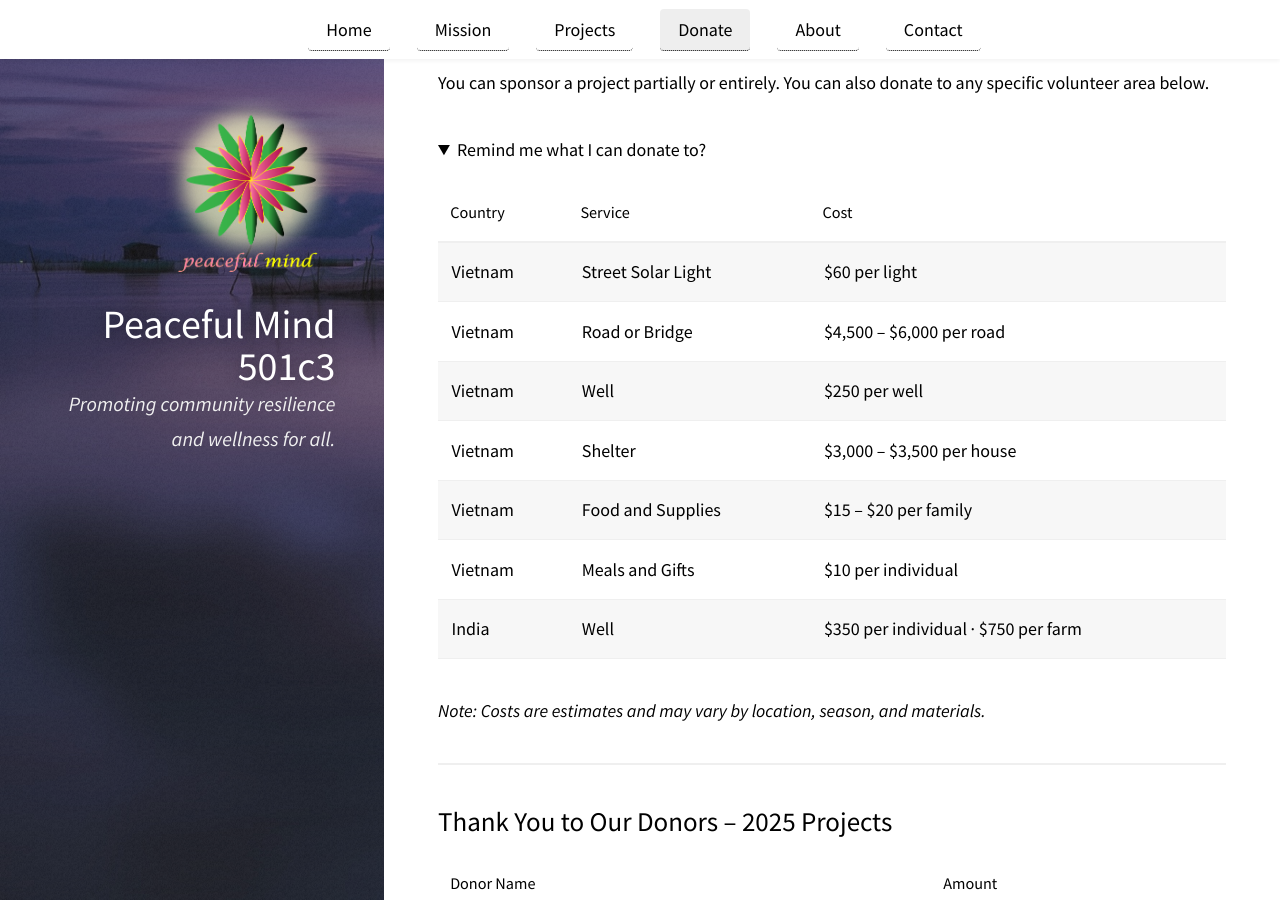
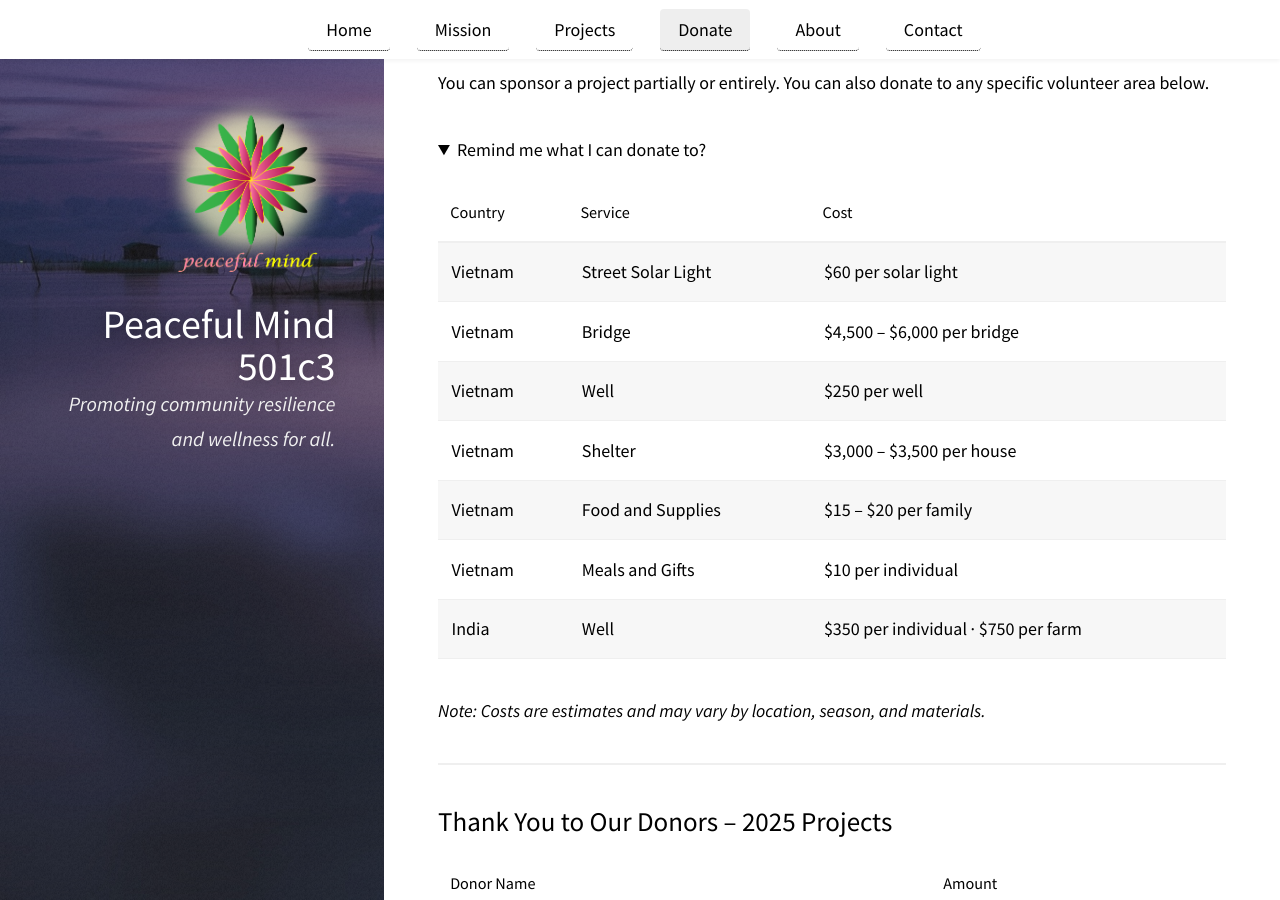
Before and after one commit to peacefulcenter/peacefulcenter.github.io, a Jekyll site: the page built from pages/donate.md, in a window 1280 px wide and 900 px high, scrolled down 805 px. Built offline with Jekyll 4.4.1, drawn with Linux system fonts in a browser that asks for light colours; our own code applies the rules of GitHub Pages for plain Markdown files.

Commit message:
Change the text in Donate page

```diff
--- a/pages/donate.md
+++ b/pages/donate.md
@@ -37,12 +37,12 @@ _Peaceful Mind 501C3 is a tax-exempt organization. Your donation is tax deductib
       <tr>
         <td>Vietnam</td>
         <td>Street Solar Light</td>
-        <td>$60 per light</td>
+        <td>$60 per solar light</td>
       </tr>
       <tr>
         <td>Vietnam</td>
-        <td>Road or Bridge</td>
-        <td>$4,500 – $6,000 per road</td>
+        <td>Bridge</td>
+        <td>$4,500 – $6,000 per bridge</td>
       </tr>
       <tr>
         <td>Vietnam</td>
```
